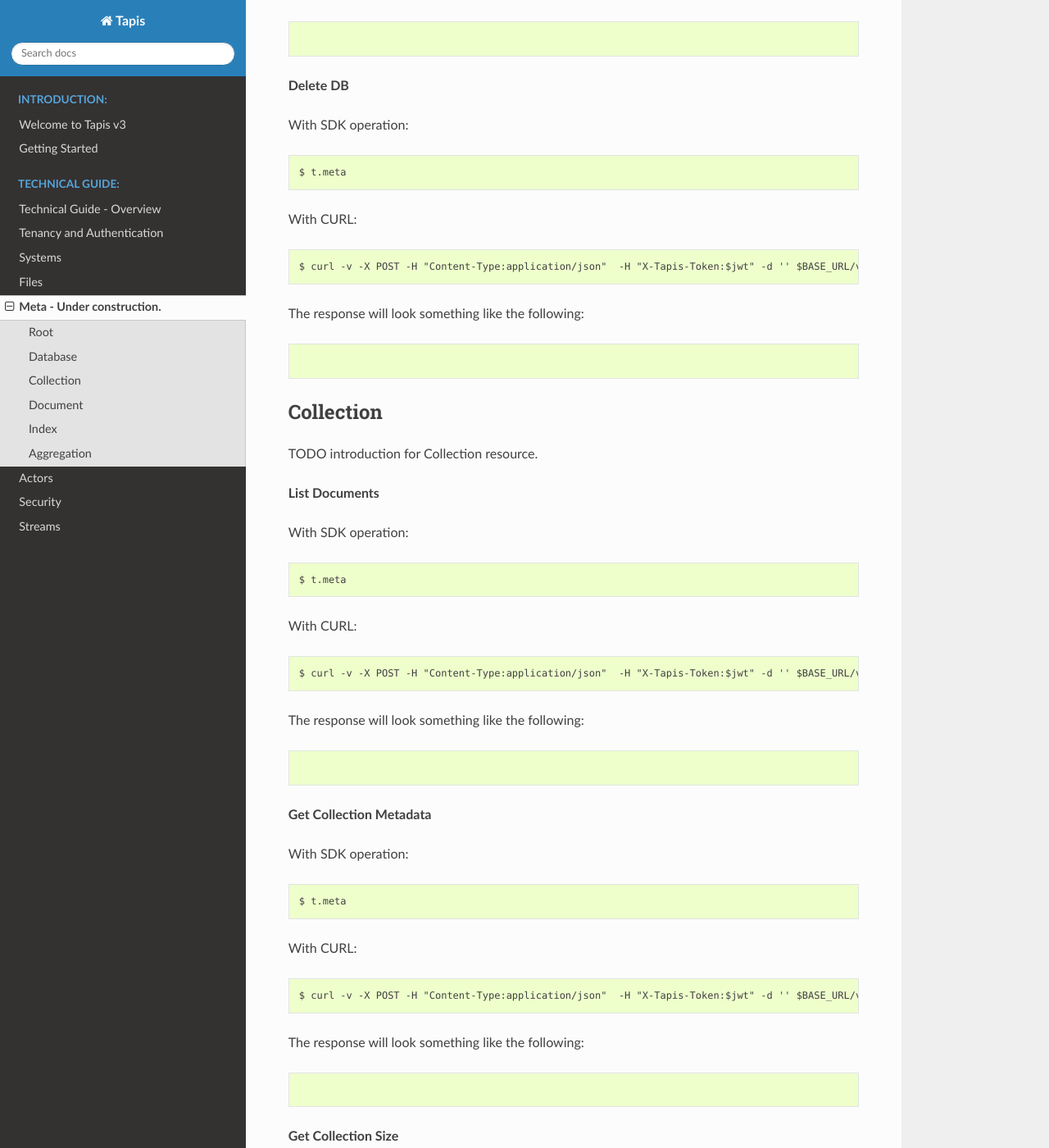
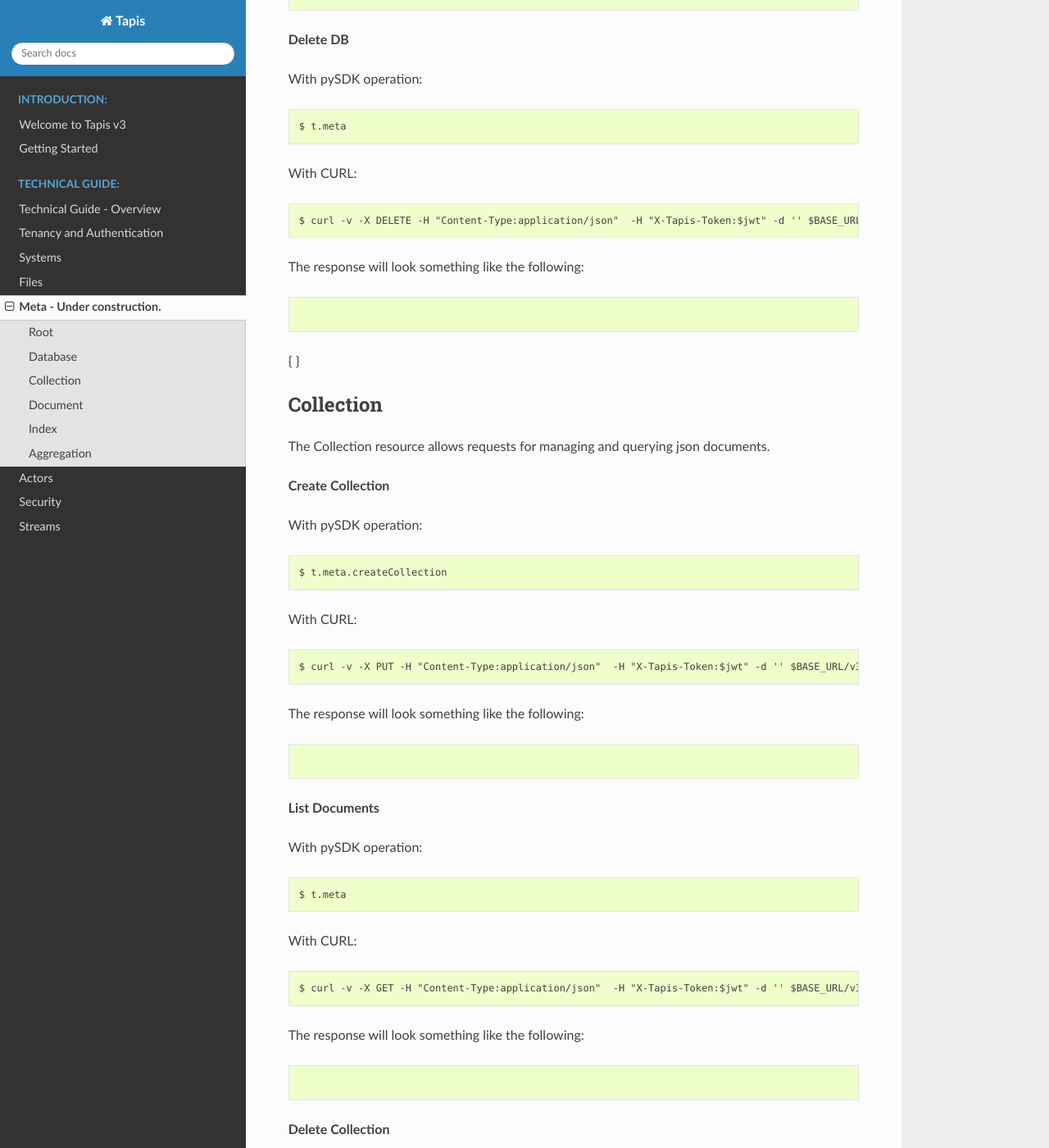
Before and after one commit to tapis-project/documentation, a Sphinx documentation site: the page built from source/technical/meta.rst, in a window 1280 px wide and 1400 px high, scrolled down 2815 px. Shown: the whole window at 82% size. Built offline with Sphinx 7.4.7 and the Read the Docs theme 2.0.0, drawn with Linux system fonts in a browser that asks for light colours; some of the changed text lies outside the part shown.

Commit message:
continued meta endpoint documentation.

```diff
--- a/source/technical/meta.rst
+++ b/source/technical/meta.rst
@@ -3,6 +3,17 @@
 =============================
 Meta   -  Under construction.
 =============================
+Meta V3 is a REST API Microservice for MongoDB which provides server-side Data, Identity and Access Management for Web and Mobile applications.
+
+Meta V3 is:
+
+A Stateless Microservice.
+With Meta V3 teams can focus on building Angular or other frontend applications, because most of the server-side
+logic necessary to manage database operations, authentication / authorization and related APIs is automatically handled,
+without the need to write any server-side code except for the UX/UI.
+
+For example, to insert data into MongoDB a developer has to just create client-side JSON documents and then execute POST operations via HTTP to Meta V3.
+Other functionality of a modern MongoDB installation will be made available as the need presents itself.
 
 Root
 ----
@@ -45,7 +56,7 @@
 This request will return the metadata properties associated with the database. The core server generates an etag in the _properties collection for a database
 that is necessary for future deletion.
 
-With SDK operation:
+With pySDK operation:
 
 .. code-block:: plaintext
 
@@ -55,7 +66,7 @@
 
 .. code-block:: plaintext
 
-        $ curl -v -X POST -H "Content-Type:application/json"  -H "X-Tapis-Token:$jwt" -d '' $BASE_URL/v3/meta/{db}/_meta
+        $ curl -v -X GET -H "Content-Type:application/json"  -H "X-Tapis-Token:$jwt" -d '' $BASE_URL/v3/meta/{db}/_meta
 
 The response will look something like the following:
 
@@ -84,7 +95,7 @@
 
 .. code-block:: plaintext
 
-        $ curl -v -X POST -H "Content-Type:application/json"  -H "X-Tapis-Token:$jwt" -d '' $BASE_URL/v3/meta/{db}
+        $ curl -v -X GET -H "Content-Type:application/json"  -H "X-Tapis-Token:$jwt" -d '' $BASE_URL/v3/meta/{db}
 
 The response will look something like the following:
 
@@ -126,10 +137,14 @@
 
      .. code-block:: json
 
+        { }
 
-**Get DB Metadata**
 
-With SDK operation:
+**Delete DB**
+
+
+
+With pySDK operation:
 
 .. code-block:: plaintext
 
@@ -139,7 +154,36 @@
 
 .. code-block:: plaintext
 
-        $ curl -v -X POST -H "Content-Type:application/json"  -H "X-Tapis-Token:$jwt" -d '' $BASE_URL/v3/meta/
+        $ curl -v -X DELETE -H "Content-Type:application/json"  -H "X-Tapis-Token:$jwt" -d '' $BASE_URL/v3/meta/{db}
+
+The response will look something like the following:
+
+.. container:: foldable
+
+     .. code-block:: json
+
+     { }
+
+
+Collection
+----------
+The Collection resource allows requests for managing and querying json documents.
+
+**Create Collection**
+
+
+
+With pySDK operation:
+
+.. code-block:: plaintext
+
+        $ t.meta.createCollection
+
+With CURL:
+
+.. code-block:: plaintext
+
+        $ curl -v -X PUT -H "Content-Type:application/json"  -H "X-Tapis-Token:$jwt" -d '' $BASE_URL/v3/meta/{db}/{collection}
 
 The response will look something like the following:
 
@@ -148,9 +192,9 @@
      .. code-block:: json
 
 
-**Delete DB**
+**List Documents**
 
-With SDK operation:
+With pySDK operation:
 
 .. code-block:: plaintext
 
@@ -160,7 +204,7 @@
 
 .. code-block:: plaintext
 
-        $ curl -v -X POST -H "Content-Type:application/json"  -H "X-Tapis-Token:$jwt" -d '' $BASE_URL/v3/meta/
+        $ curl -v -X GET -H "Content-Type:application/json"  -H "X-Tapis-Token:$jwt" -d '' $BASE_URL/v3/meta/{db}/{collection}
 
 The response will look something like the following:
 
@@ -169,34 +213,9 @@
      .. code-block:: json
 
 
-Collection
-----------
-TODO introduction for Collection resource.
+**Delete Collection**
 
-**List Documents**
-
-With SDK operation:
-
-.. code-block:: plaintext
-
-        $ t.meta
-
-With CURL:
-
-.. code-block:: plaintext
-
-        $ curl -v -X POST -H "Content-Type:application/json"  -H "X-Tapis-Token:$jwt" -d '' $BASE_URL/v3/meta/
-
-The response will look something like the following:
-
-.. container:: foldable
-
-     .. code-block:: json
-
-
-**Get Collection Metadata**
-
-With SDK operation:
+With pySDK operation:
 
 .. code-block:: plaintext
 
@@ -217,7 +236,7 @@
 
 **Get Collection Size**
 
-With SDK operation:
+With pySDK operation:
 
 .. code-block:: plaintext
 
@@ -235,31 +254,9 @@
 
      .. code-block:: json
 
+**Get Collection Metadata**
 
-**Create Collection**
-
-With SDK operation:
-
-.. code-block:: plaintext
-
-        $ t.meta
-
-With CURL:
-
-.. code-block:: plaintext
-
-        $ curl -v -X POST -H "Content-Type:application/json"  -H "X-Tapis-Token:$jwt" -d '' $BASE_URL/v3/meta/
-
-The response will look something like the following:
-
-.. container:: foldable
-
-     .. code-block:: json
-
-
-**Delete Collection**
-
-With SDK operation:
+With pySDK operation:
 
 .. code-block:: plaintext
 
@@ -284,7 +281,7 @@
 
 **Create Document**
 
-With SDK operation:
+With pySDK operation:
 
 .. code-block:: plaintext
 
@@ -305,7 +302,7 @@
 
 **Get Document**
 
-With SDK operation:
+With pySDK operation:
 
 .. code-block:: plaintext
 
@@ -326,7 +323,7 @@
 
 **Replace Document**
 
-With SDK operation:
+With pySDK operation:
 
 .. code-block:: plaintext
 
@@ -347,7 +344,7 @@
 
 **Modify Document**
 
-With SDK operation:
+With pySDK operation:
 
 .. code-block:: plaintext
 
@@ -368,7 +365,7 @@
 
 **Delete Document**
 
-With SDK operation:
+With pySDK operation:
 
 .. code-block:: plaintext
 
@@ -393,7 +390,7 @@
 
 **List Indexes**
 
-With SDK operation:
+With pySDK operation:
 
 .. code-block:: plaintext
 
@@ -414,7 +411,7 @@
 
 **Create Index**
 
-With SDK operation:
+With pySDK operation:
 
 .. code-block:: plaintext
 
@@ -435,7 +432,7 @@
 
 **Delete Index**
 
-With SDK operation:
+With pySDK operation:
 
 .. code-block:: plaintext
 
@@ -461,7 +458,7 @@
 
 **Execute Aggregation**
 
-With SDK operation:
+With pySDK operation:
 
 .. code-block:: plaintext
 
@@ -482,7 +479,7 @@
 
 **Create Aggregation**
 
-With SDK operation:
+With pySDK operation:
 
 .. code-block:: plaintext
 
@@ -503,7 +500,7 @@
 
 **Delete Aggregation**
 
-With SDK operation:
+With pySDK operation:
 
 .. code-block:: plaintext
 
```
Also changed, not shown: other parts of source/technical/meta.rst (+1 -1 lines).
